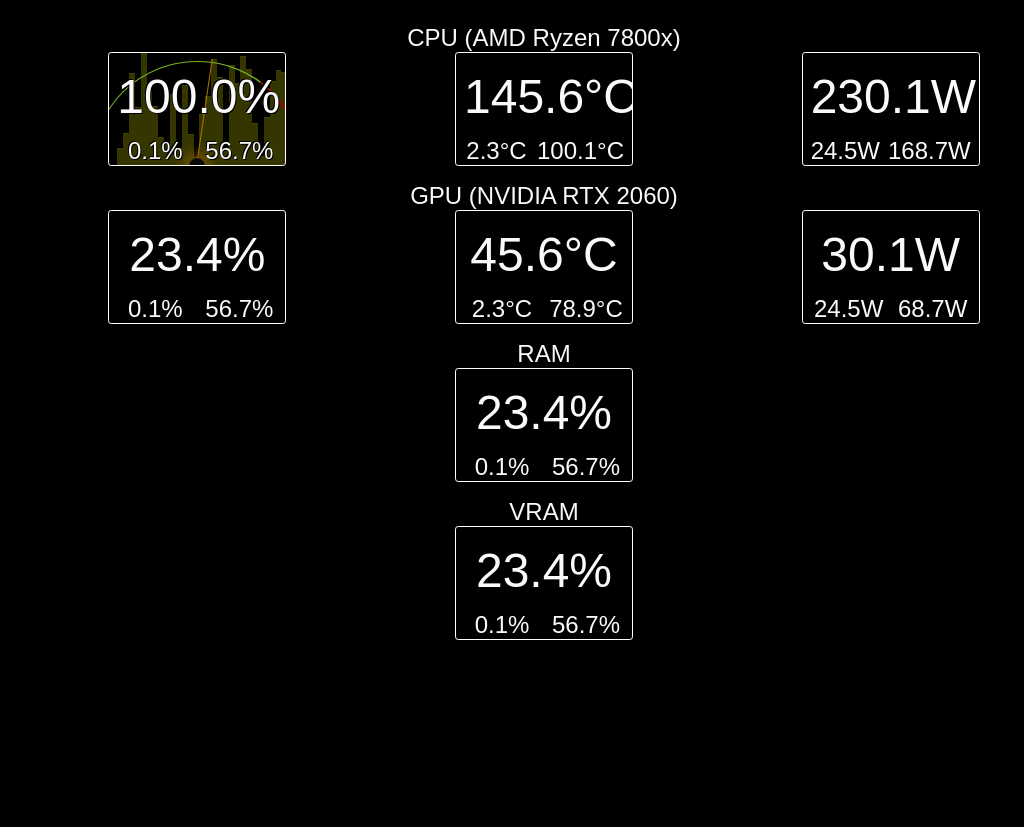
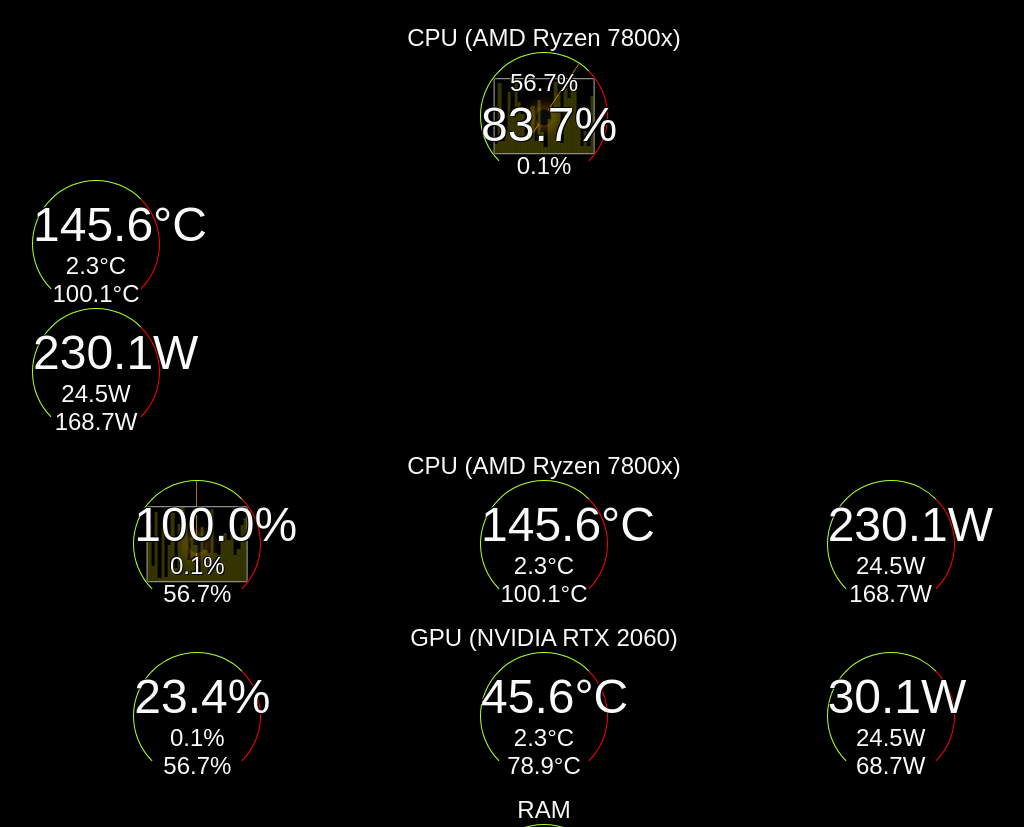
Before and after one commit to marcoavazquez/qmk_pcinfo, a website: page app/index.html in a window 1280 px wide. Shown: the top 827 px of the page, without its empty margins (96-1120 px from the left). Before the commit the page ends 800 px from the top, so only its background shows below. Drawn offline with Linux system fonts and the light colour scheme; files that its build step writes are made by us from their sources; files whose address does not match are found by name; a web font is replaced by a local one.

Commit message:
another theme

```diff
--- a/app/index.html
+++ b/app/index.html
@@ -4,7 +4,8 @@
   <meta charset="UTF-8">
   <meta name="viewport" content="width=device-width, initial-scale=1.0">
   <script src="app/index.js"></script>
-  <link rel="stylesheet" href="app/styles.css">
+  <!-- <link rel="stylesheet" href="app/styles.css"> -->
+  <link rel="stylesheet" href="app/theme2.css">
   <link rel="preconnect" href="https://fonts.googleapis.com">
   <link rel="preconnect" href="https://fonts.gstatic.com" crossorigin>
   <link href="https://fonts.googleapis.com/css2?family=VT323&display=swap" rel="stylesheet">
@@ -19,6 +20,9 @@
       <div class="component-title">CPU (AMD Ryzen 7800x)</div>
       <div class="component-sensors">
         <div class="component-sensor">
+          <div class="component-vumeter">
+            <div class="component-vumeter-needle" id="needle"></div>
+          </div>
           <div class="component-sensor-history" id="history">
             <div class="component-sensor-history-item"></div>
             <div class="component-sensor-history-item"></div>
@@ -51,11 +55,76 @@
             <div class="component-sensor-history-item"></div>
             <div class="component-sensor-history-item"></div>
           </div>
-          <div class="component-sensor-value">
-            <div class="component-vumeter">
-              <div class="component-vumeter-needle"></div>
-            </div>
-            100.0%
+          <div class="component-sensor-max">56.7%</div>
+          <div class="component-sensor-value" id="value">
+            <span>
+              100.0%
+            </span>
+          </div>
+          <div class="component-sensor-min">0.1%</div>
+          </div>
+        </div>
+
+        <div class="component-sensor">
+          <div class="component-sensor-value">145.6°C</div>
+          <div class="component-sensor-other">
+            <div class="component-sensor-min">2.3°C</div>
+            <div class="component-sensor-max">100.1°C</div>
+          </div>
+        </div>
+
+        <div class="component-sensor">
+          <div class="component-sensor-value">230.1W</div>
+          <div class="component-sensor-other">
+            <div class="component-sensor-min">24.5W</div>
+            <div class="component-sensor-max">168.7W</div>
+          </div>
+        </div>
+      </div>
+    </section>
+    <section class="component">
+      <div class="component-title">CPU (AMD Ryzen 7800x)</div>
+      <div class="component-sensors">
+        <div class="component-sensor">
+          <div class="component-vumeter">
+            <div class="component-vumeter-needle" id="needle"></div>
+          </div>
+          <div class="component-sensor-history" id="history">
+            <div class="component-sensor-history-item"></div>
+            <div class="component-sensor-history-item"></div>
+            <div class="component-sensor-history-item"></div>
+            <div class="component-sensor-history-item"></div>
+            <div class="component-sensor-history-item"></div>
+            <div class="component-sensor-history-item"></div>
+            <div class="component-sensor-history-item"></div>
+            <div class="component-sensor-history-item"></div>
+            <div class="component-sensor-history-item"></div>
+            <div class="component-sensor-history-item"></div>
+            <div class="component-sensor-history-item"></div>
+            <div class="component-sensor-history-item"></div>
+            <div class="component-sensor-history-item"></div>
+            <div class="component-sensor-history-item"></div>
+            <div class="component-sensor-history-item"></div>
+            <div class="component-sensor-history-item"></div>
+            <div class="component-sensor-history-item"></div>
+            <div class="component-sensor-history-item"></div>
+            <div class="component-sensor-history-item"></div>
+            <div class="component-sensor-history-item"></div>
+            <div class="component-sensor-history-item"></div>
+            <div class="component-sensor-history-item"></div>
+            <div class="component-sensor-history-item"></div>
+            <div class="component-sensor-history-item"></div>
+            <div class="component-sensor-history-item"></div>
+            <div class="component-sensor-history-item"></div>
+            <div class="component-sensor-history-item"></div>
+            <div class="component-sensor-history-item"></div>
+            <div class="component-sensor-history-item"></div>
+            <div class="component-sensor-history-item"></div>
+          </div>
+          <div class="component-sensor-value" id="value">
+            <span>
+              100.0%
+            </span>
           </div>
           <div class="component-sensor-other">
             <div class="component-sensor-min">0.1%</div>
--- a/app/index.js
+++ b/app/index.js
@@ -2,6 +2,8 @@
 window.addEventListener('load', function () {
 
   const history = setValues()
+  const needlee = document.querySelector("#needle")
+  const value = document.querySelector('#value span')
 
   // const history = document.querySelector('#history')
 
@@ -14,6 +16,7 @@
 
   this.setInterval(function () {
     const newValue = Math.random() * 100
+
     history.forEach(function (el, idx) {
       if (idx < history.length - 1) {
         el.style.height = history[idx + 1].style.height
@@ -21,9 +24,17 @@
         el.style.height = newValue + '%'
       }
     })
-  }, 1000)
+    value.textContent = newValue.toFixed(1) + '%'
+
+    needlee.style.transform = 'rotateZ('+ getNeedleValue(newValue, 100) +'deg)'
+  }, 1500)
 
 })
+
+function getNeedleValue(value, maxValue) {
+  const u = maxValue / 100
+  return (value / u) - 50
+}
 
 async function getData() {
   // const data = (await fetch('data')).json()
--- a/app/styles.css
+++ b/app/styles.css
@@ -37,13 +37,10 @@
   border-radius: 0.2rem;
   padding: 1rem 0.5rem 0 0.5rem;
   width: 10rem;
-  height: 6rem;
-  display: flex;
-  flex-direction: column;
-  justify-content: space-between;
   background-color: rgba(1, 1, 1, 0.3);
-  overflow: hidden;
+  /* overflow: hidden; */
   position: relative;
+  box-shadow: 0 0 0.2rem 0.2rem rgba(0, 0, 0, 0.9) inset;
 }
 
 .component-sensor-value {
@@ -57,7 +54,6 @@
   display: flex;
   font-size: 1.5rem;
   gap: 0.5rem;
-  position: relative;
 }
 
 .component-sensor-other > div {
@@ -66,28 +62,30 @@
 
 .component-vumeter {
   position: absolute;
-  width: 13rem;
-  height: 13rem;
+  width: 12rem;
+  height: 12rem;
   border-style:  solid;
   border-color: greenyellow red transparent greenyellow ;
   border-width: 1px 2px 0 1px;
   border-radius: 8rem;
-  top: -0.5rem;
-  right: -1.6rem;
+  top: 0.5rem;
+  left: 50%;
+  transform: translateX(-50%);
   z-index: -1;
 }
 
 .component-vumeter-needle {
   position: absolute;
   width: 1px;
-  height: 13.5rem;
+  height: 12rem;
   /* background-image: linear-gradient(180deg, cyan 50%, #911191 50%); */
   background-color: orange;
-  top: -0.25rem;
+  top: 0rem;
   left: calc(50% - 1px);
-  animation: move 3s alternate infinite;
+  /* animation: move 3s alternate infinite; */
   z-index: 0;
   /* border: 2px solid red; */
+  transition: .5s;
 }
 
 .component-vumeter-needle::before {
--- /dev/null
+++ b/app/theme2.css
@@ -0,0 +1,125 @@
+:root {
+    --size: 8rem;
+}
+
+body {
+    background-color: #000000;
+    color: #fafafa;
+    /* font-family: 'VT323', monospace; */
+    /* font-family: 'Press Start 2P', system-ui; */
+    /* font-family: 'Wallpoet', sans-serif; */
+    font-family: 'Cute Font', sans-serif;
+    /* font-family: 'monocraft nerd font'; */
+    font-size: 16px;
+    text-shadow: 1px 1px black,
+      -1px -1px black;
+  }
+  main {
+    padding: 0 1rem;
+  }
+
+  .component {
+    margin: 0 auto;
+    text-align: center;
+    max-width: 64rem;
+  }
+
+  .component-title {
+    font-size: 1.5rem;
+    padding-top: 1rem;
+  }
+
+  .component-sensors {
+    display: flex;
+    gap: 1rem;
+    justify-content: space-around;
+    flex-wrap: wrap;
+  }
+
+  .component-sensor {
+    border-style: solid;
+    border-width: 1px;
+    border-color: greenyellow red transparent greenyellow;
+    border-radius: var(--size);
+    padding: 1rem 0rem;
+    box-sizing: border-box;
+    height: var(--size);
+    width: var(--size);
+    display: flex;
+    flex-direction: column;
+    justify-content: space-around;
+    background-color: rgba(1, 1, 1, 0.3);
+    /* overflow: hidden; */
+    position: relative;
+    box-shadow: 0 0 1rem 0.2rem rgba(0, 0, 0, 0.1) inset;
+  }
+
+  .component-sensor-value {
+    font-size: 3rem;
+    position: relative;
+    /* padding-top: 1rem; */
+    /* overflow: hidden; */
+  }
+
+  .component-sensor-min, .component-sensor-max {
+    font-size: 1.5rem;
+  }
+
+  .component-vumeter {
+    position: absolute;
+    width: var(--size);
+    height: var(--size);
+    top: 0;
+    left: 50%;
+    transform: translateX(-50%);
+    z-index: -1;
+  }
+
+  .component-vumeter-needle {
+    position: absolute;
+    width: 1px;
+    height: var(--size);
+    background-image: linear-gradient(180deg, orange 70%, transparent 70%);
+    /* background-color: orange; */
+    top: 0rem;
+    left: calc(50% - 1px);
+    /* animation: move 3s alternate infinite; */
+    z-index: 0;
+    /* border: 2px solid red; */
+    transition: .5s;
+  }
+
+  .component-vumeter-needle::before {
+    content: '';
+    width: 1rem;
+    height: 1rem;
+    position: absolute;
+    background-color: #111111;
+    top: calc(50% - 0.5rem);
+    right: -0.5rem;
+    border-radius: 2rem;
+    box-shadow: 0 0 1rem 0.1rem orange;
+  }
+
+  .component-sensor-history {
+    display: flex;
+    position: absolute;
+    width: 80%;
+    height: 60%;
+    align-items: end;
+    top: 50%;
+    left: 50%;
+    transform: translateX(-50%) translateY(-50%);
+    box-sizing: border-box;
+    z-index: -1;
+    border: 1px solid white;
+    border-radius: 0.1rem;
+    /* animation: moveHistory 1s infinite linear; */
+  }
+
+  .component-sensor-history-item {
+    flex: 1;
+    /* height: 100%; */
+    border-top: 1px solid rgba(255, 255, 0, 0.1);
+    background-color: rgba(255, 255, 0, 0.3);
+  }
```
